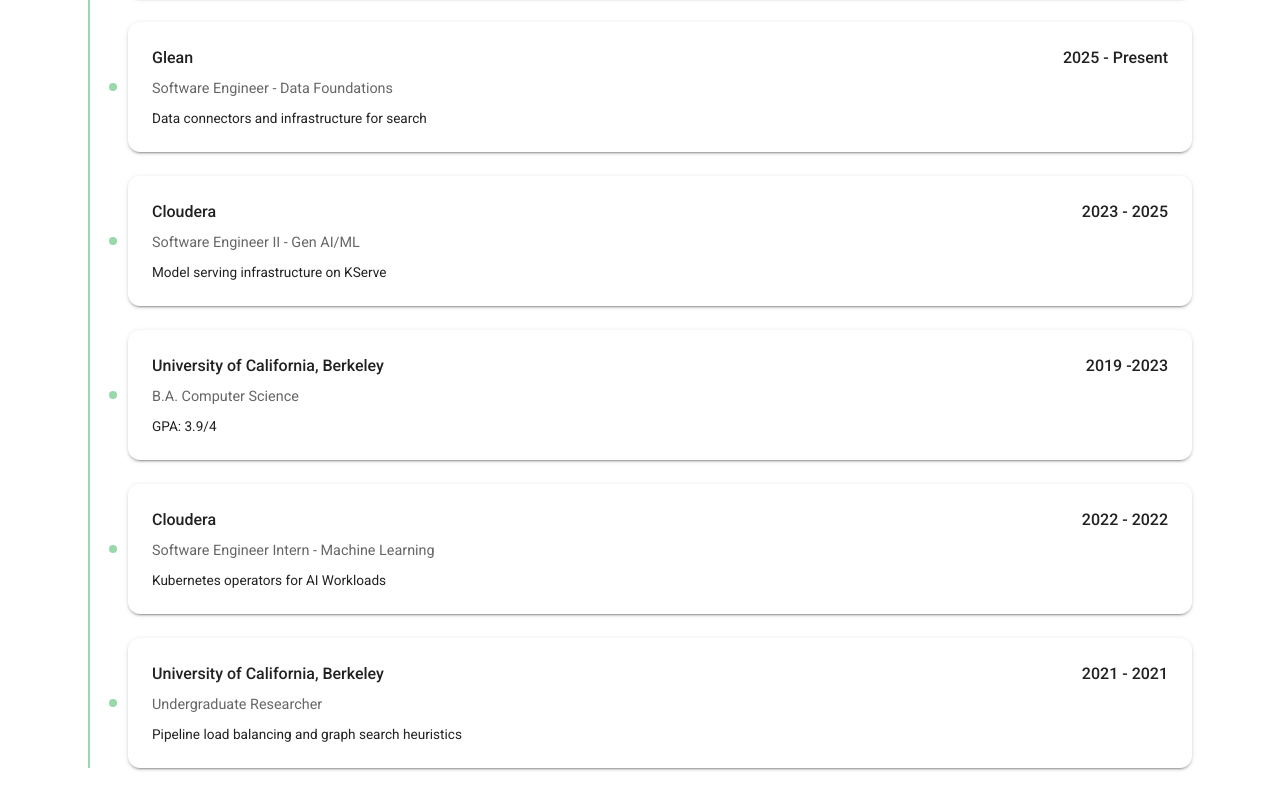
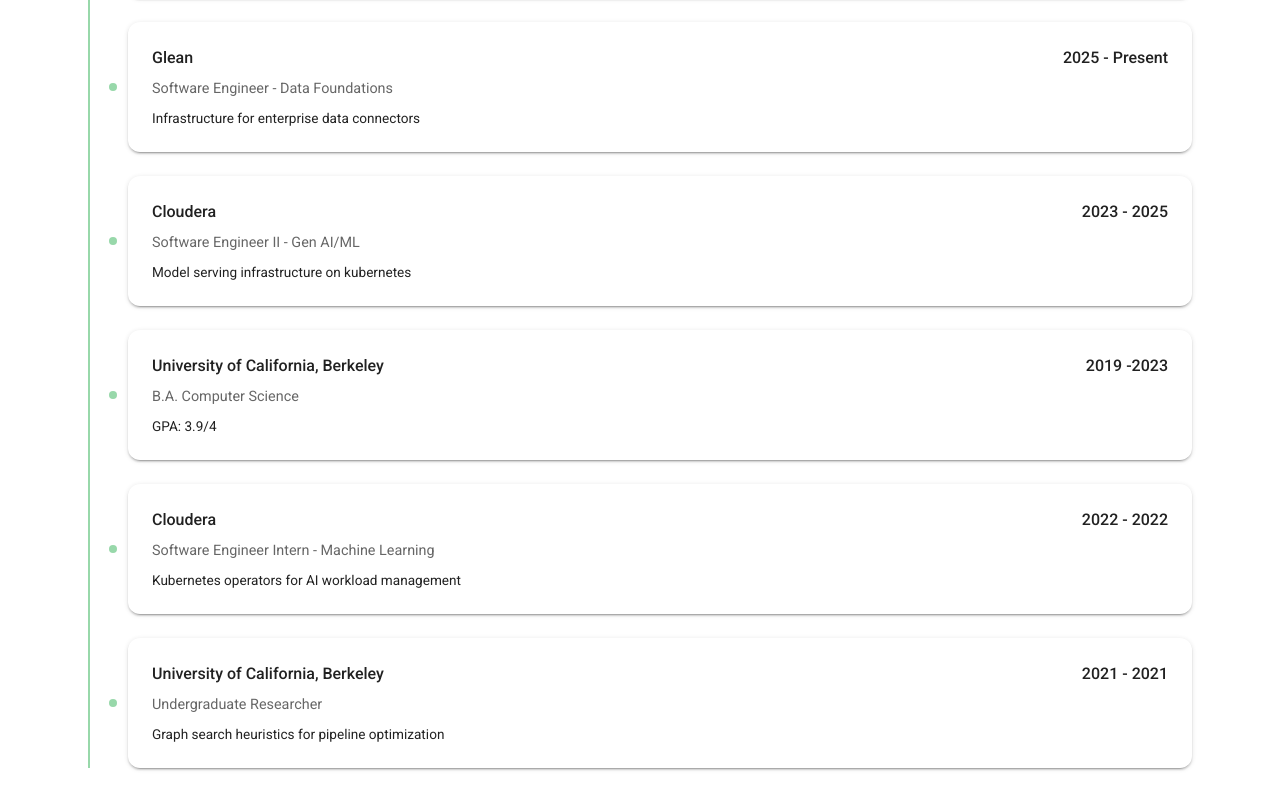
Before and after one commit to tylerhyang/websitev1, a React (Vite) app: page /about in a window 1280 px wide. Shown: the part 734-1520 px from the top of the page. Built offline with nearby package versions, Linux system fonts and the light colour scheme.

Commit message:
[fix] udpate content

```diff
--- a/src/pages/About.tsx
+++ b/src/pages/About.tsx
@@ -91,14 +91,14 @@
       company: 'Glean',
       companyUrl: 'https://www.glean.com',
       title: 'Software Engineer - Data Foundations',
-      description: 'Data connectors and infrastructure for search'
+      description: 'Infrastructure for enterprise data connectors'
     },
     {
       year: '2023 - 2025',
       company: 'Cloudera',
       companyUrl: 'https://www.cloudera.com',
       title: 'Software Engineer II - Gen AI/ML',
-      description: 'Model serving infrastructure on KServe'
+      description: 'Model serving infrastructure on kubernetes'
     },
     {
       year: '2019 -2023',
@@ -112,14 +112,14 @@
       company: 'Cloudera',
       companyUrl: 'https://www.cloudera.com',
       title: 'Software Engineer Intern - Machine Learning',
-      description: 'Kubernetes operators for AI Workloads'
+      description: 'Kubernetes operators for AI workload management'
     },
     {
       year: '2021 - 2021',
       company: 'University of California, Berkeley',
       companyUrl: 'https://www.berkeley.edu',
       title: 'Undergraduate Researcher',
-      description: 'Pipeline load balancing and graph search heuristics'
+      description: 'Graph search heuristics for pipeline optimization'
     },
   ];
 
--- a/src/pages/Notes.tsx
+++ b/src/pages/Notes.tsx
@@ -12,7 +12,7 @@
 const Notes: FC = () => {
   const UC_BERKELEY = 'UC Berkeley';
   const GEORGIA_TECH = 'Georgia Tech';
-  const COURSERA = 'Coursera';
+  const RICE_UNIVERSITY = 'Rice University';
   const [searchTerm, setSearchTerm] = useState('');
   const [selectedSource, setSelectedSource] = useState<string>('all');
   const notesData: NoteItem[] = [
@@ -27,8 +27,13 @@
       url: ''
     },
     {
+      course: 'Computer Security',
+      source: UC_BERKELEY,
+      url: ''
+    },
+    {
       course: 'Parallel, Concurrent, and Distributed Programming',
-      source: COURSERA,
+      source: RICE_UNIVERSITY,
       url: ''
     }
   ];
@@ -73,7 +78,7 @@
             }}
           />
         );
-      case COURSERA:
+      case RICE_UNIVERSITY:
         return (
           <Chip
             label={source}
```
